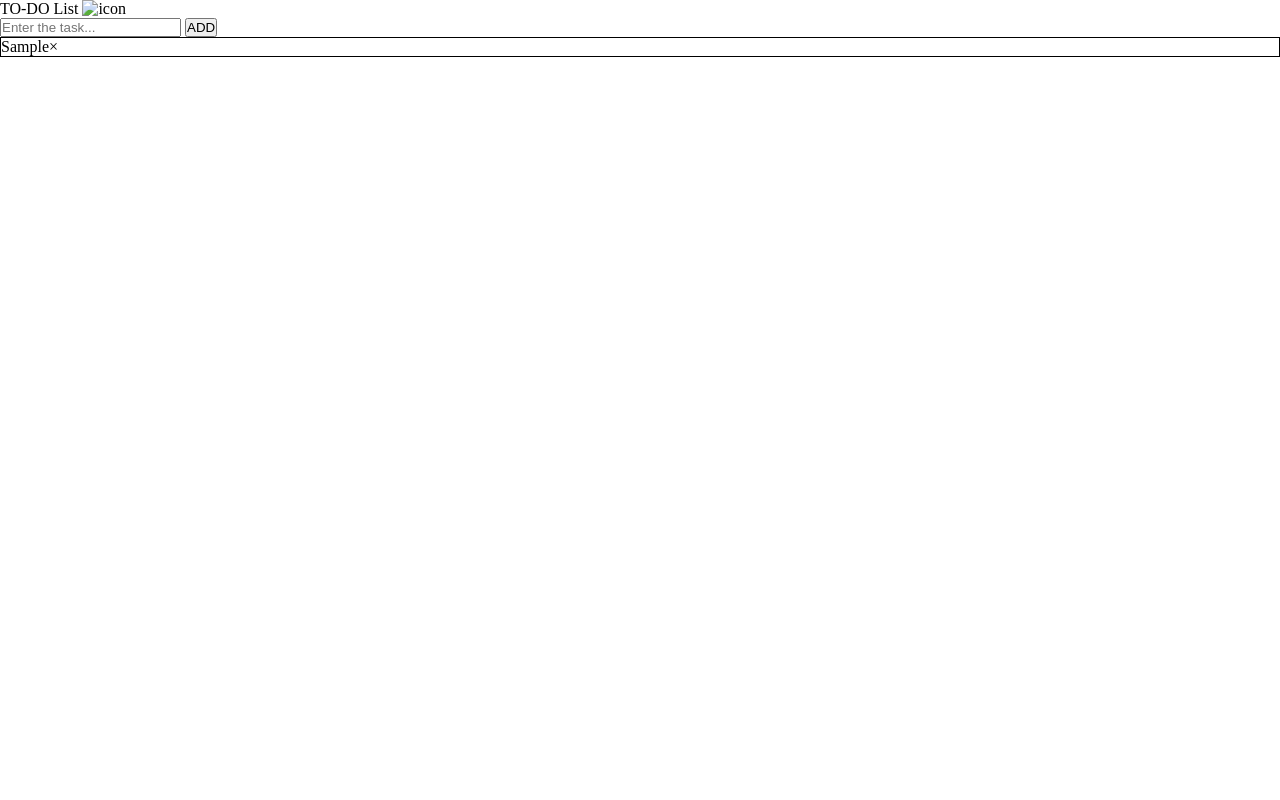
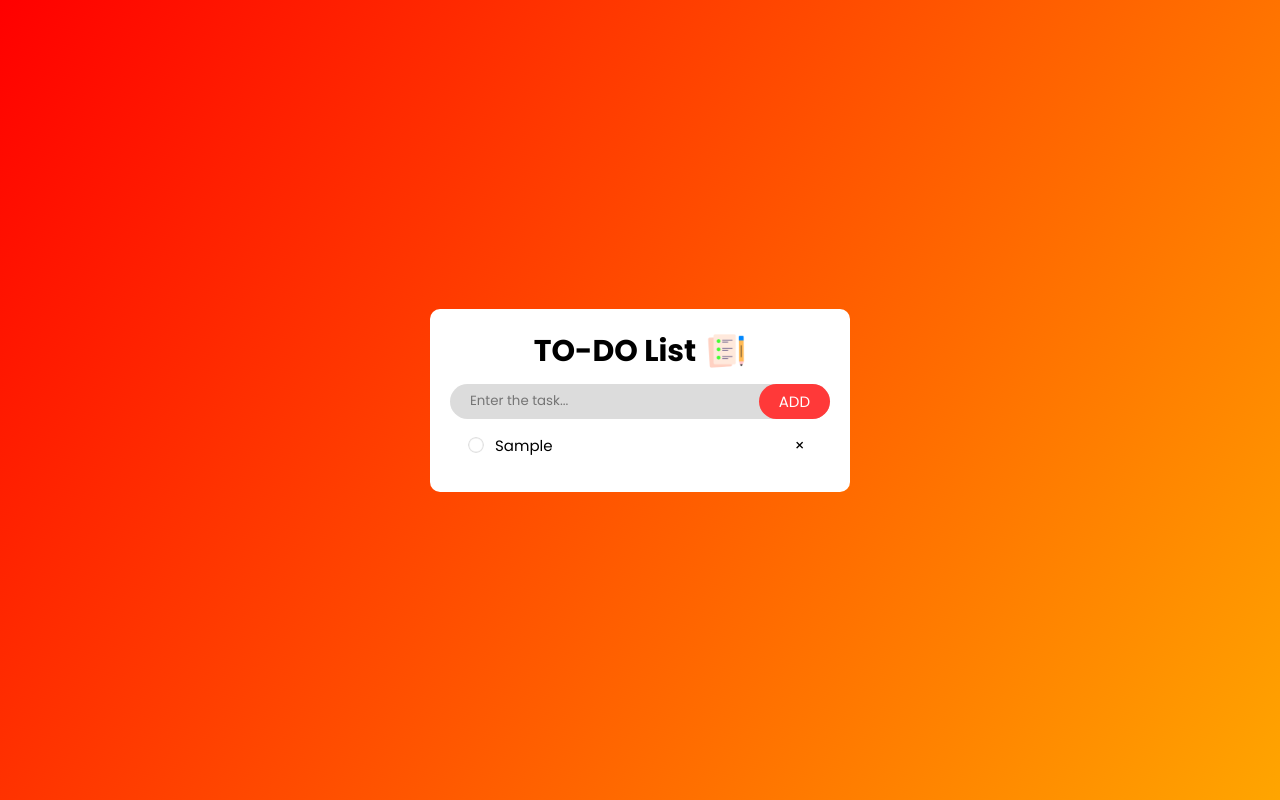
Before and after one commit to samridhchawla/To-do-list-JS, a plain HTML site: page index.html in a window 1280 px wide. Both pictures are taken after typing "Sample" into the empty fields and a click on the button "ADD". Drawn offline with Linux system fonts and the light colour scheme.

Commit message:
CSS done

```diff
--- a/style.css
+++ b/style.css
@@ -1,9 +1,115 @@
+@import url("https://fonts.googleapis.com/css2?family=Poppins:wght@100;200;300;400;500;600;700;800;900&display=swap");
+
 * {
   margin: 0;
   padding: 0;
+  box-sizing: border-box;
+  font-family: "Poppins", sans-serif;
+}
+body {
+  display: flex;
+  align-items: center;
+  justify-content: center;
+  min-height: 100vh;
+  background: linear-gradient(125deg, red, orange);
+  flex-direction: column;
 }
 
-.lists {
-  border: 1px solid black;
+.container {
+  width: 100%;
+  max-width: 420px;
+  background-color: white;
+  padding: 20px;
+  border-radius: 10px;
+}
+.title {
+  display: flex;
+  align-items: center;
+  justify-content: center;
+  font-size: 30px;
+  font-weight: bold;
+  margin-bottom: 10px;
+}
+.title img {
+  margin-left: 10px;
+  width: 40px;
+  height: 40px;
+}
 
+.todo-list-bar {
+  width: 100%;
+  height: 35px;
+  background-color: gainsboro;
+  border-radius: 20px;
+  display: flex;
+  justify-content: space-between;
 }
+input {
+  flex: 1;
+  padding: 10px 20px;
+  border-radius: 10px;
+  border: none;
+  outline: none;
+  background-color: transparent;
+}
+.addBtn {
+  padding: 5px 20px;
+  font-size: 15px;
+  outline: none;
+  border: none;
+  border-radius: 20px;
+  background-color: #ff3939;
+  cursor: pointer;
+  color: white;
+}
+ul {
+  padding: 10px;
+}
+ul li {
+  list-style: none;
+  font-size: 15px;
+  padding: 5px 5px 5px 35px;
+  position: relative;
+  cursor: pointer;
+}
+ul li::before {
+  content: "";
+  position: absolute;
+  height: 16px;
+  width: 16px;
+  border-radius: 50px;
+  background-image: url(/images/unchecked.png);
+  background-size: cover;
+  top: 50%;
+  left: 0px;
+  transform: translate(50%, -50%);
+}
+
+ul li.checked {
+  text-decoration: line-through;
+}
+ul li.checked::before {
+  background-image: url(/images/checked.png);
+  background-size: cover;
+  background-position: center;
+  top: 50%;
+  left: 0px;
+  transform: translate(50%, -50%);
+}
+span {
+  position: absolute;
+  font-size: 16px;
+  width: 20px;
+  height: 20px;
+  top: 50%;
+  right: 0;
+  line-height: 21px;
+  transform: translate(-50%, -50%);
+  padding-left: 4.5px;
+  border-radius: 50%;
+  cursor: pointer;
+}
+
+span:hover {
+  background: gainsboro;
+}
```
Also changed, not shown: images/checked.png (added), images/icon.png (added), images/unchecked.png (added), 1 other file.
